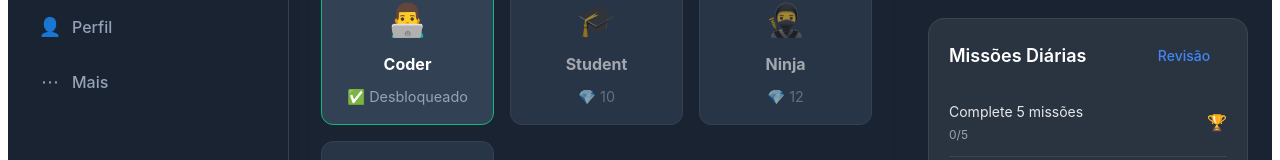
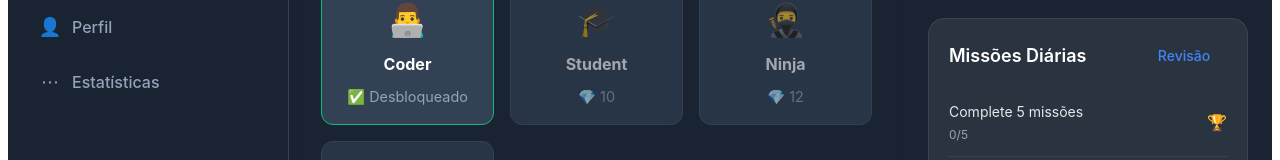
Before and after one commit to Defala-Jam/LFA-Quest, a React (Vite) app in the folder front/: page /store in a window 1280 px wide. Shown: the part 260-420 px from the top of the page. Built offline with nearby package versions, Linux system fonts and the light colour scheme.

Commit message:
Update Sidebar.tsx

```diff
--- a/front/src/components/sidebar/Sidebar.tsx
+++ b/front/src/components/sidebar/Sidebar.tsx
@@ -17,7 +17,7 @@ const Sidebar: React.FC<SidebarProps> = ({ activeItem, onNavigate }) => {
     { id: "leaderboard", label: "Leaderboard", icon: "🏆", path: "/leaderboard" },
     { id: "store", label: "Loja", icon: "🏪", path: "/store" },
     { id: "profile", label: "Perfil", icon: "👤", path: "/profile" },
-    { id: "more", label: "Mais", icon: "⋯", path: "/more" },
+    { id: "more", label: "Estatísticas", icon: "⋯", path: "/more" },
   ]
 
   return (
```
